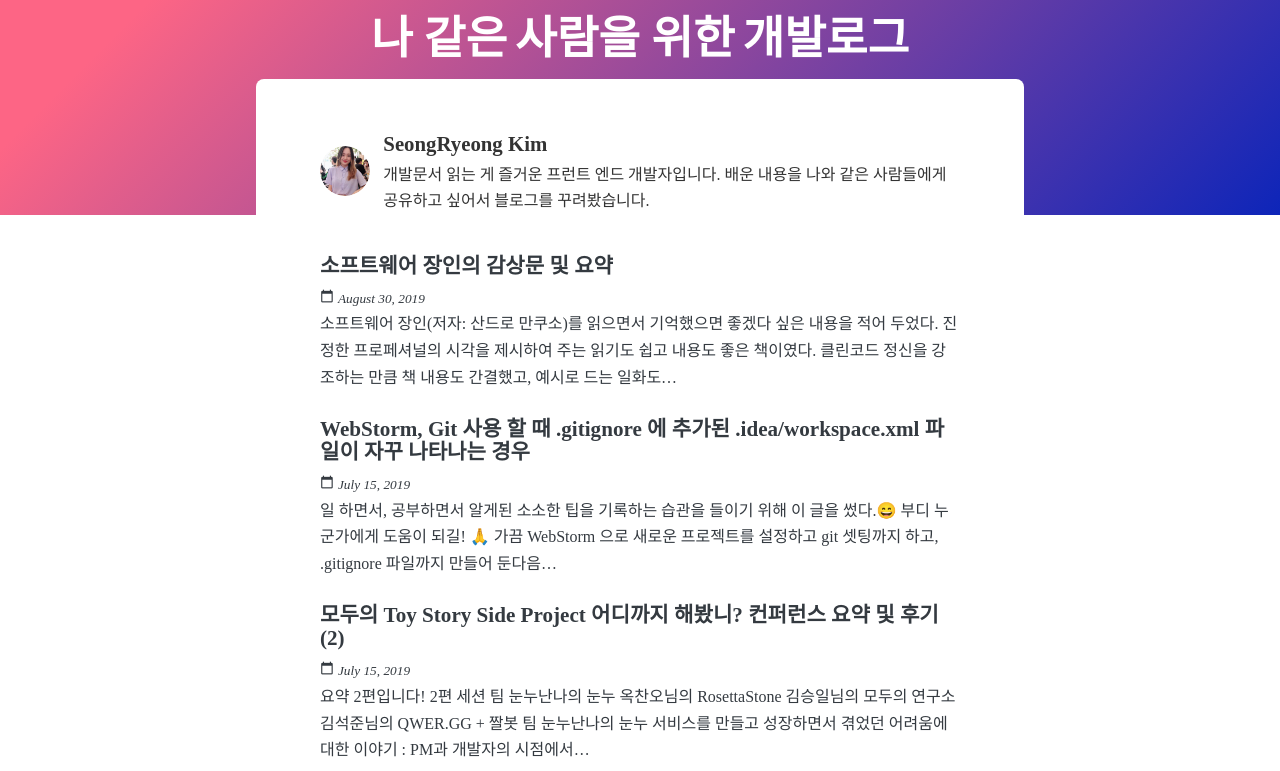
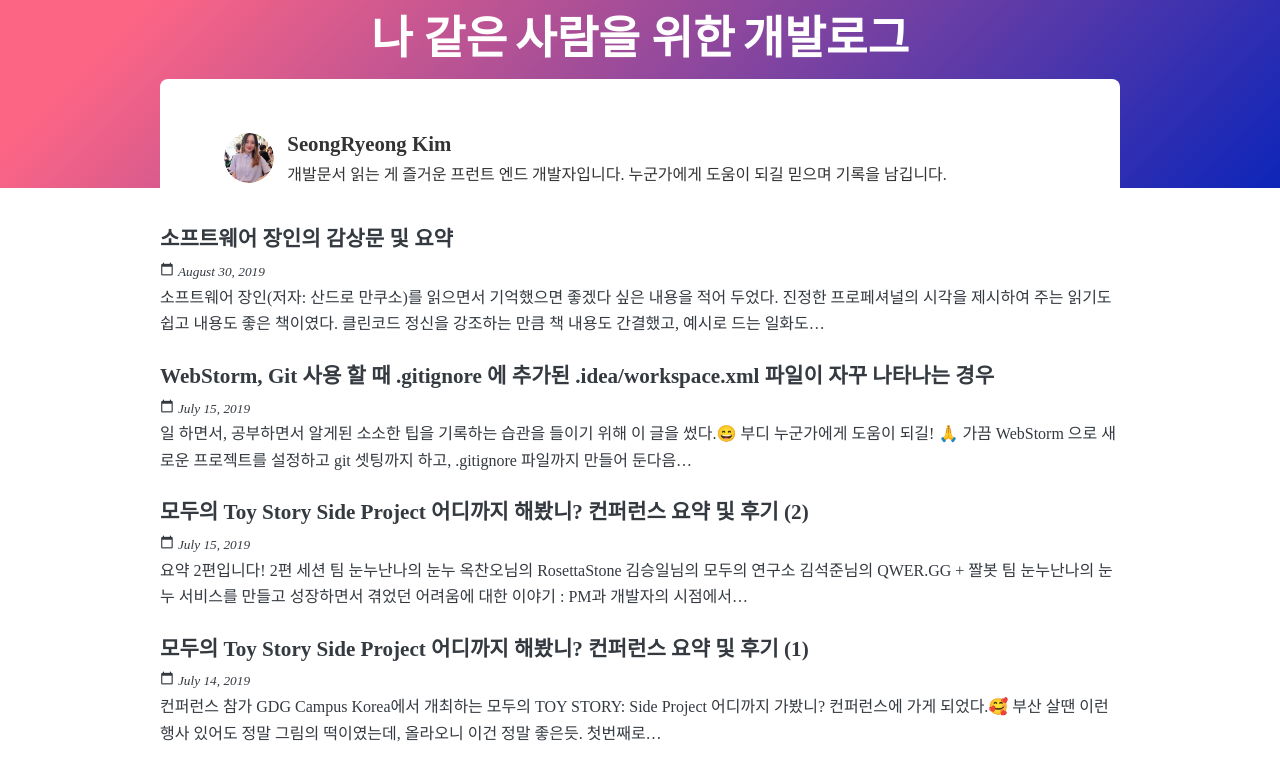
Before and after one commit to seongry/blog, a Gatsby site: page / in a window 1280 px wide. Shown: the top 771 px of the page. Built offline with nearby package versions, Linux system fonts and the light colour scheme; Gatsby itself is replaced by a stand-in of ours; some packages are replaced by stand-ins of ours.

Commit message:
스타일 수정
- 테블릿에서도 적합하도록 스타일 추가
- 소개 멘트 수정

```diff
--- a/src/components/bio.js
+++ b/src/components/bio.js
@@ -41,19 +41,24 @@ function Bio() {
               style={{
                 display: `flex`,
                 flexDirection: `column`,
-              }}>
-              <p style={{
-                margin: 0,
-                fontWeight: 900,
-                fontSize: '1.3rem'
-              }}>
+              }}
+            >
+              <p
+                style={{
+                  margin: 0,
+                  fontWeight: 900,
+                  fontSize: "1.3rem",
+                }}
+              >
                 {author}
               </p>
-              <p style={{
-                margin: 0,
-              }}>
-                개발문서 읽는 게 즐거운 프런트 엔드 개발자입니다.
-                배운 내용을 나와 같은 사람들에게 공유하고 싶어서 블로그를 꾸려봤습니다.
+              <p
+                style={{
+                  margin: 0,
+                }}
+              >
+                개발문서 읽는 게 즐거운 프런트 엔드 개발자입니다. 누군가에게
+                도움이 되길 믿으며 기록을 남깁니다.
               </p>
             </div>
           </div>
--- a/src/utils/blog-post.scss
+++ b/src/utils/blog-post.scss
@@ -3,6 +3,10 @@
 .intro__main {
   width: 100%;
   padding: 2.5rem 20rem 0 20rem;
+
+  @media screen and (max-width: 1300px) {
+    padding: 2.5rem 10rem 0 10rem;
+  }
 
   @media screen and (max-width: 768px) {
     padding: 2.5rem 0.8rem 0 0.8rem;
--- a/src/utils/variables.scss
+++ b/src/utils/variables.scss
@@ -5,7 +5,9 @@
   box-sizing: border-box;
 }
 
-html, body, #___gatsby {
+html,
+body,
+#___gatsby {
   width: 100%;
   height: 100%;
 
@@ -42,7 +44,7 @@ a:not(.gatsby-resp-image-link) {
   display: flex;
   flex-direction: row;
   justify-content: space-between;
-  background: #FFF;
+  background: #fff;
   min-height: 3.6rem;
 
   &.main {
@@ -50,14 +52,14 @@ a:not(.gatsby-resp-image-link) {
     flex-direction: column;
     justify-content: flex-start;
     min-height: 36%;
-    background-image: linear-gradient( 135deg, #FD6585 10%, #0D25B9 100%);
+    background-image: linear-gradient(135deg, #fd6585 10%, #0d25b9 100%);
     color: #ffffff;
 
     .title {
       flex-grow: 1;
       font-weight: 900;
       text-align: left;
-      padding: .8rem;
+      padding: 0.8rem;
 
       p {
         margin: 0;
@@ -69,7 +71,7 @@ a:not(.gatsby-resp-image-link) {
     }
 
     .profile-section {
-      padding: 0 .8rem;
+      padding: 0 0.8rem;
       .profile {
         width: 100%;
         height: 100%;
@@ -100,7 +102,12 @@ a:not(.gatsby-resp-image-link) {
       }
 
       .profile-section {
-        padding: 0 16rem;
+        padding: 0 20rem;
+
+        @media screen and (max-width: 1300px) {
+          padding: 0 10rem;
+        }
+
         .profile {
           padding: 3rem 4rem 0 4rem;
         }
@@ -113,7 +120,7 @@ a:not(.gatsby-resp-image-link) {
     font-weight: 900;
     font-size: 20px;
     height: 3.6rem;
-    padding: .833rem 1.2rem;
+    padding: 0.833rem 1.2rem;
   }
 
   &.section__header--fixed {
```
